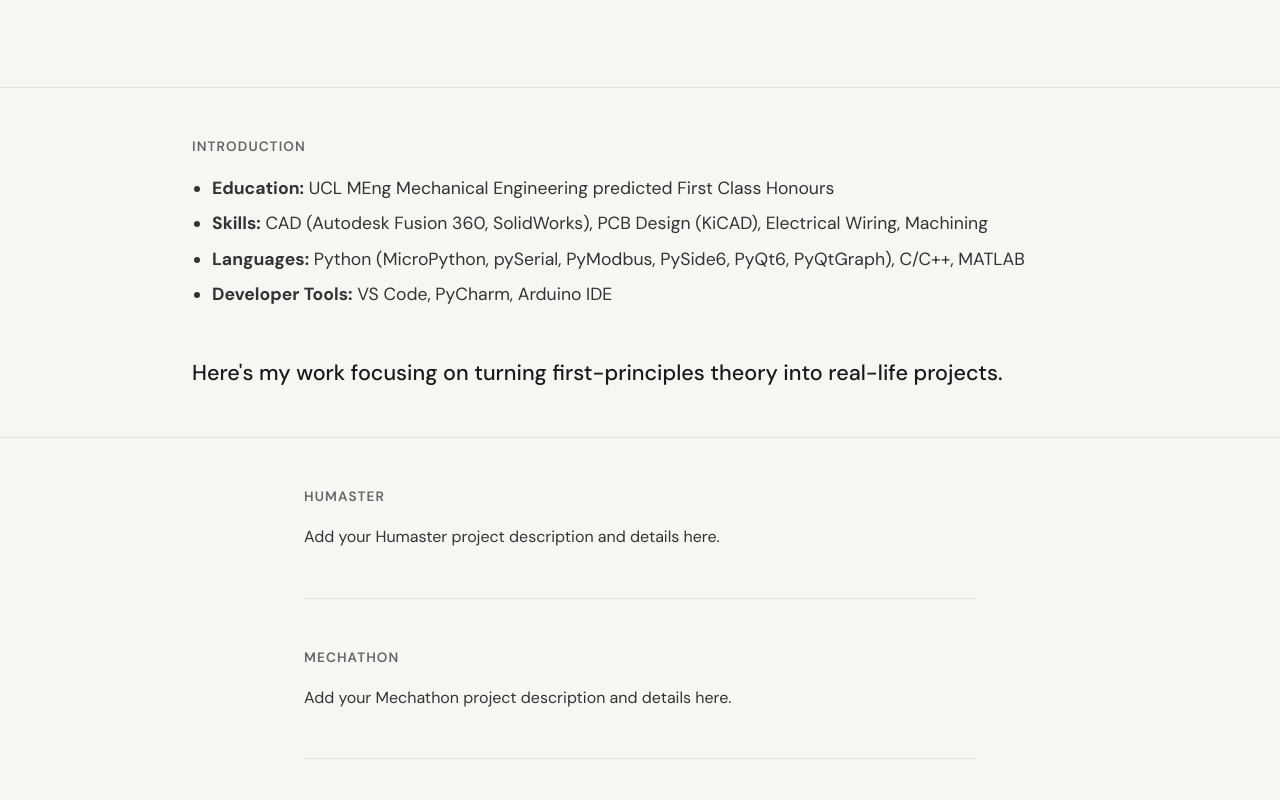
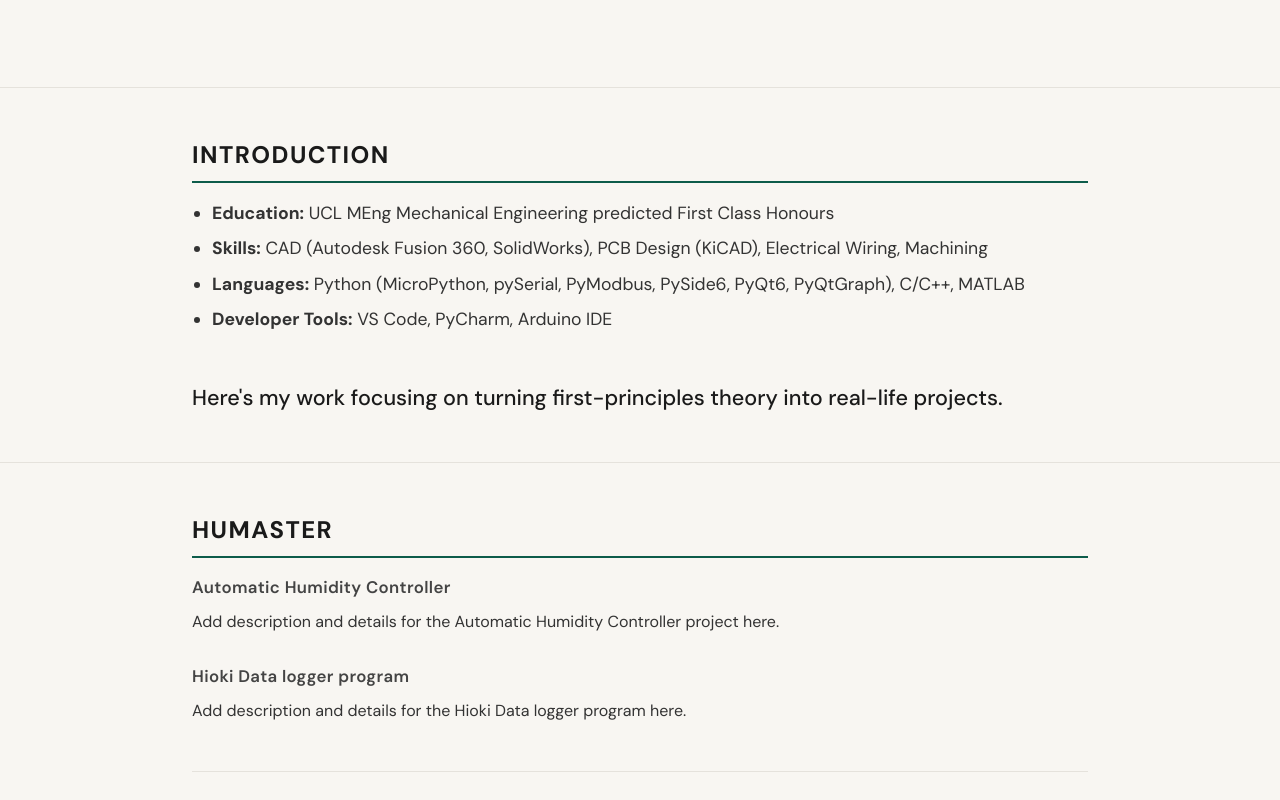
Before and after one commit to sjpark-04/sjpark-04.github.io, a plain HTML site: page index.html in a window 1280 px wide. Shown: the part 760-1560 px from the top of the page. Drawn offline with Linux system fonts and the light colour scheme.

Commit message:
Wider layout, bigger section titles, Humaster subsections, clearer section vs subsection styling
Co-authored-by: Cursor <cursoragent@cursor.com>

```diff
--- a/index.html
+++ b/index.html
@@ -42,7 +42,12 @@
 
     <section id="humaster" class="section">
       <h2>Humaster</h2>
-      <p class="about-text">Add your Humaster project description and details here.</p>
+
+      <h3 class="subsection-title">Automatic Humidity Controller</h3>
+      <p class="about-text">Add description and details for the Automatic Humidity Controller project here.</p>
+
+      <h3 class="subsection-title">Hioki Data logger program</h3>
+      <p class="about-text">Add description and details for the Hioki Data logger program here.</p>
     </section>
 
     <section id="mechathon" class="section">
--- a/styles.css
+++ b/styles.css
@@ -34,18 +34,20 @@ body {
 }
 .nav a:hover { color: #0d5c4a; }
 
-/* Sections — consistent spacing, easy to skim */
-main { max-width: 720px; margin: 0 auto; padding: 0 1.5rem 4rem; }
+/* Sections — consistent spacing, easy to skim, wider content */
+main { max-width: 960px; margin: 0 auto; padding: 0 2rem 4rem; }
 .section { padding: 3rem 0; border-bottom: 1px solid #e5e2dc; }
 .section:last-of-type { border-bottom: none; }
 
 h2 {
-  font-size: 0.85rem;
-  font-weight: 600;
-  letter-spacing: 0.08em;
+  font-size: 1.5rem;
+  font-weight: 700;
+  letter-spacing: 0.06em;
   text-transform: uppercase;
-  color: #666;
+  color: #1a1a1a;
   margin: 0 0 1rem;
+  padding-bottom: 0.4rem;
+  border-bottom: 2px solid #0d5c4a;
 }
 h1 {
   font-size: clamp(1.75rem, 4vw, 2.25rem);
@@ -54,6 +56,16 @@ h1 {
   color: #1a1a1a;
 }
 h3 { font-size: 1.1rem; font-weight: 600; margin: 0; color: #1a1a1a; }
+.subsection-title {
+  margin-top: 1.75rem;
+  margin-bottom: 0.5rem;
+  font-size: 1.05rem;
+  font-weight: 600;
+  color: #444;
+  text-transform: none;
+  letter-spacing: 0.02em;
+}
+.subsection-title:first-of-type { margin-top: 1rem; }
 
 /* Hero — full viewport width and height, title + caption centered on screen */
 .hero {
```
